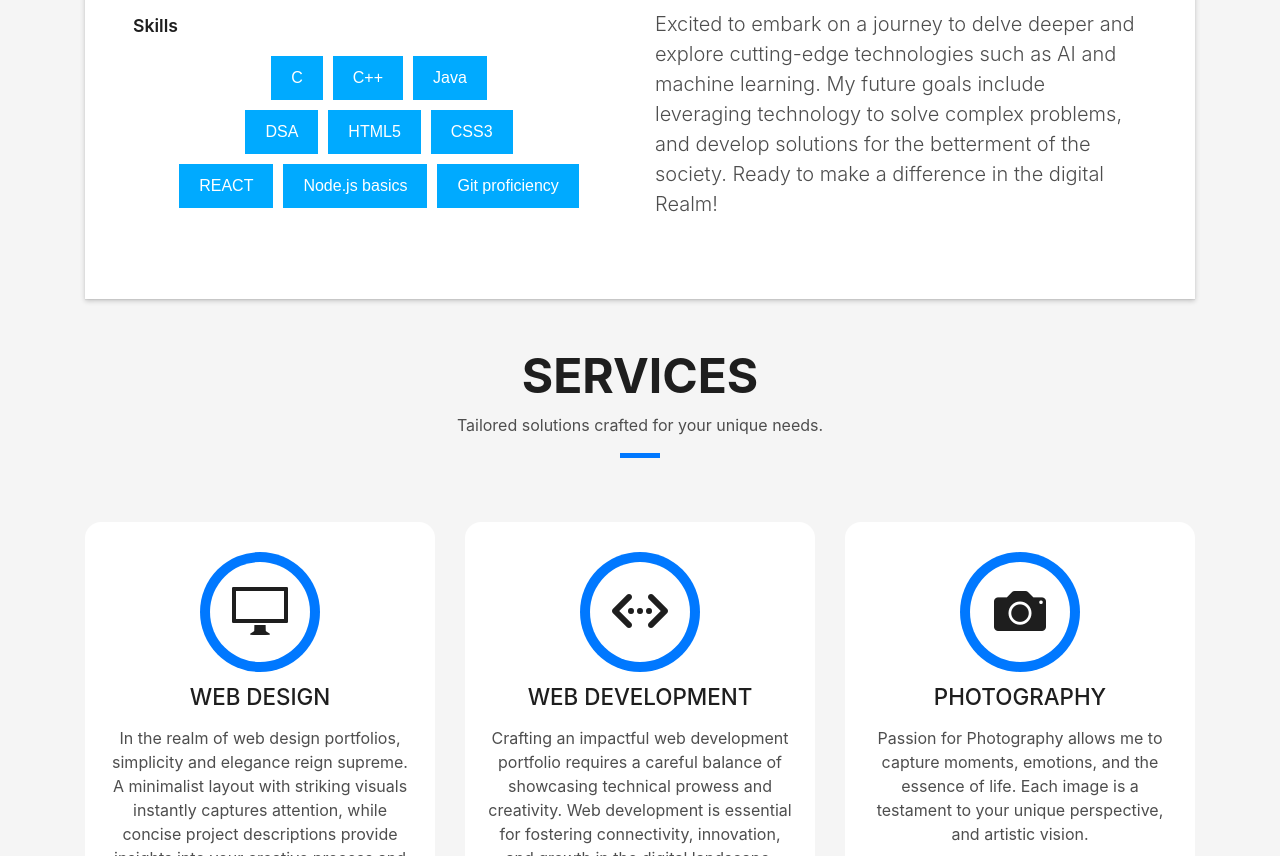
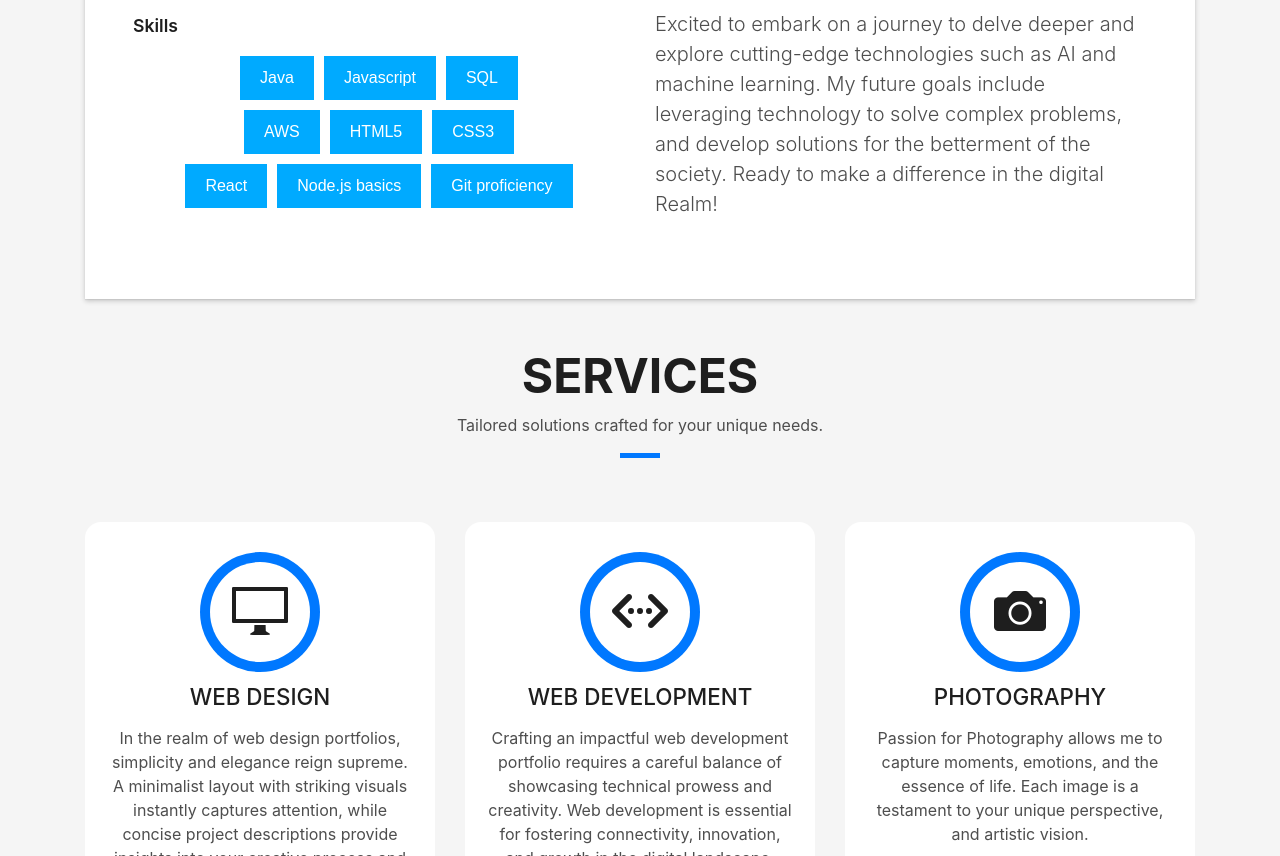
Before and after one commit to vnarote/Mywebsite, a plain HTML site: page index.html in a window 1280 px wide. Shown: the part 1217-2073 px from the top of the page. Drawn offline with Linux system fonts and the light colour scheme; a script that the page names is missing; files whose address does not match are found by name.

Commit message:
Updated index.html

```diff
--- a/index.html
+++ b/index.html
@@ -94,8 +94,8 @@
             <h1 class="intro-title mb-4">I'm Vedant Narote</h1>
             <p class="intro-subtitle">
               <span class="text-slider-items"
-                >Web Developer,Mern Stack Developer, DevOps Engineer,
-                Cybersecurity Consultant</span
+                >Web Developer,Mern Stack Developer, DevOps Engineer
+                </span
               ><strong class="text-slider"></strong>
             </p>
           </div>
@@ -153,17 +153,17 @@
                   <div class="skill-mf">
                     <p class="title-s">Skills</p>
                     <div class="containeer">
-                      <div class="boox">C</div>
-                      <div class="boox">C++</div>
                       <div class="boox">Java</div>
+                      <div class="boox">Javascript</div>
+                      <div class="boox">SQL</div>
                     </div>
                     <div class="containeer">
-                      <div class="boox">DSA</div>
+                      <div class="boox">AWS</div>
                       <div class="boox">HTML5</div>
                       <div class="boox">CSS3</div>
                     </div>
                     <div class="containeer">
-                      <div class="boox">REACT</div>
+                      <div class="boox">React</div>
                       <div class="boox">Node.js basics</div>
                       <div class="boox">Git proficiency</div>
                     </div>
```
